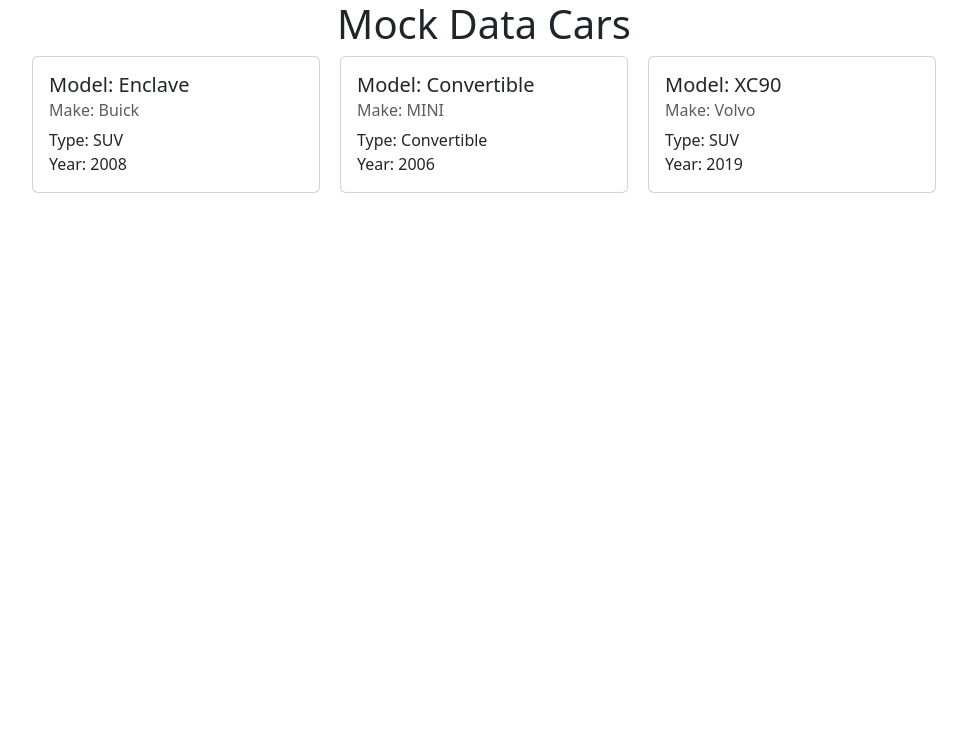
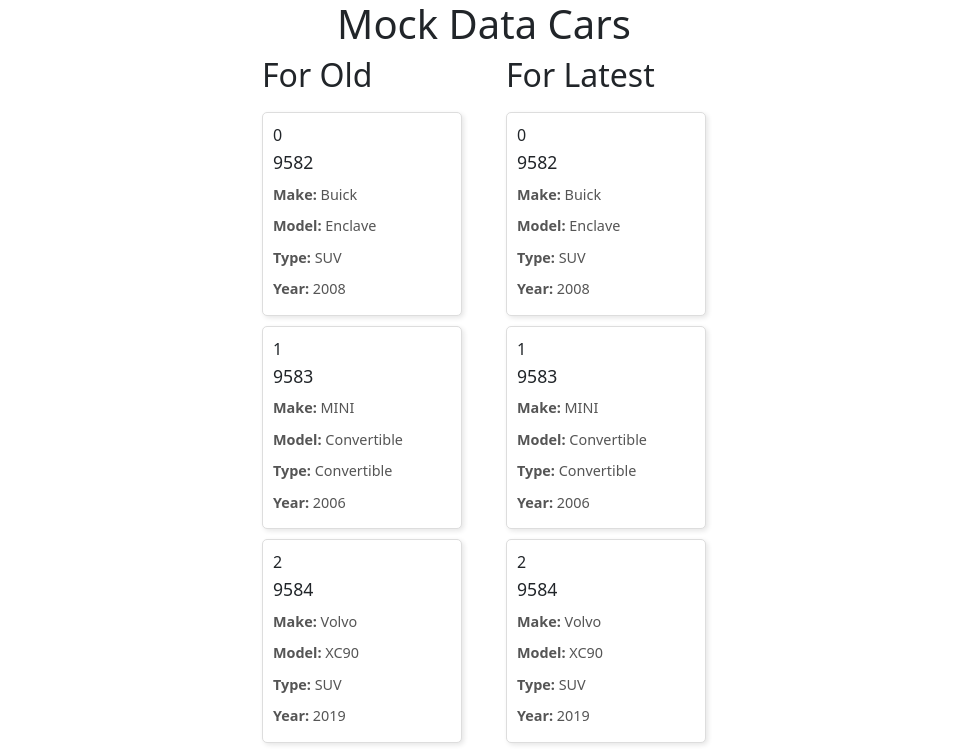
Before and after one commit to AlvaroCoo8/cars-angular, an Angular app: page / in a window 1280 px wide. Shown: the top 751 px of the page, without its empty margins (156-1123 px from the left). Built offline with nearby package versions, Linux system fonts and the light colour scheme.

Commit message:
see car infomation using ngfor and @for

```diff
--- a/src/app/app.component.html
+++ b/src/app/app.component.html
@@ -1,7 +1,6 @@
 <h1>{{ title }}</h1>
 
 <div class="container-cars">
-  <app-cars-car-cero></app-cars-car-cero>
-  <app-cars-car-one></app-cars-car-one>
-  <app-cars-car-two></app-cars-car-two>
+  <app-components-for-old></app-components-for-old>
+  <app-components-for-latest></app-components-for-latest>
 </div>
--- a/src/app/components/for-latest/for-latest.component.css
+++ b/src/app/components/for-latest/for-latest.component.css
@@ -0,0 +1,27 @@
+.container {
+  display: flex;
+  flex-wrap: wrap;
+  flex-direction: column;
+  gap: 10px;
+  justify-content: center;
+}
+
+.card {
+  border: 1px solid #ddd;
+  border-radius: 5px;
+  background-color: #fff;
+  padding: 10px;
+  width: 200px;
+  box-shadow: 2px 2px 5px rgba(0, 0, 0, 0.1);
+}
+
+.card h3 {
+  margin: 5px 0;
+  font-size: 1.1rem;
+}
+
+.card p {
+  margin: 5px 0;
+  font-size: 0.9rem;
+  color: #555;
+}
--- a/src/app/components/for-latest/for-latest.component.html
+++ b/src/app/components/for-latest/for-latest.component.html
@@ -1 +1,13 @@
-<p>for-latest works!</p>
+<div class="container">
+  <h2>{{ title }}</h2>
+  @for (car of cars; track $index) {
+  <div class="card">
+    <span>{{ $index }}</span>
+    <h3>{{ car.id }}</h3>
+    <p><strong>Make:</strong> {{ car.make }}</p>
+    <p><strong>Model:</strong> {{ car.model }}</p>
+    <p><strong>Type:</strong> {{ car.type }}</p>
+    <p><strong>Year:</strong> {{ car.year }}</p>
+  </div>
+  }
+</div>
--- a/src/app/components/for-latest/for-latest.component.ts
+++ b/src/app/components/for-latest/for-latest.component.ts
@@ -1,12 +1,14 @@
 import { Component } from '@angular/core';
+import { cars } from '../../data/mocks/mockData';
 
 @Component({
   selector: 'app-components-for-latest',
   standalone: false,
 
   templateUrl: './for-latest.component.html',
-  styleUrl: './for-latest.component.css'
+  styleUrl: './for-latest.component.css',
 })
 export class ForLatestComponent {
-
+  public title: string = 'For Latest';
+  public cars: any[] = cars;
 }
--- a/src/app/components/for-old/for-old.component.css
+++ b/src/app/components/for-old/for-old.component.css
@@ -0,0 +1,27 @@
+.container {
+  display: flex;
+  flex-wrap: wrap;
+  flex-direction: column;
+  gap: 10px;
+  justify-content: center;
+}
+
+.card {
+  border: 1px solid #ddd;
+  border-radius: 5px;
+  background-color: #fff;
+  padding: 10px;
+  width: 200px;
+  box-shadow: 2px 2px 5px rgba(0, 0, 0, 0.1);
+}
+
+.card h3 {
+  margin: 5px 0;
+  font-size: 1.1rem;
+}
+
+.card p {
+  margin: 5px 0;
+  font-size: 0.9rem;
+  color: #555;
+}
--- a/src/app/components/for-old/for-old.component.html
+++ b/src/app/components/for-old/for-old.component.html
@@ -1 +1,11 @@
-<p>for-old works!</p>
+<div class="container">
+  <h2>{{ title }}</h2>
+  <div class="card" *ngFor="let car of cars; let index = index">
+    <span>{{ index }}</span>
+    <h3>{{ car.id }}</h3>
+    <p><strong>Make:</strong> {{ car.make }}</p>
+    <p><strong>Model:</strong> {{ car.model }}</p>
+    <p><strong>Type:</strong> {{ car.type }}</p>
+    <p><strong>Year:</strong> {{ car.year }}</p>
+  </div>
+</div>
--- a/src/app/components/for-old/for-old.component.ts
+++ b/src/app/components/for-old/for-old.component.ts
@@ -1,12 +1,14 @@
 import { Component } from '@angular/core';
+import { cars } from '../../data/mocks/mockData';
 
 @Component({
   selector: 'app-components-for-old',
   standalone: false,
 
   templateUrl: './for-old.component.html',
-  styleUrl: './for-old.component.css'
+  styleUrl: './for-old.component.css',
 })
 export class ForOldComponent {
-
+  public title: string = 'For Old';
+  public cars: any[] = cars;
 }
```
